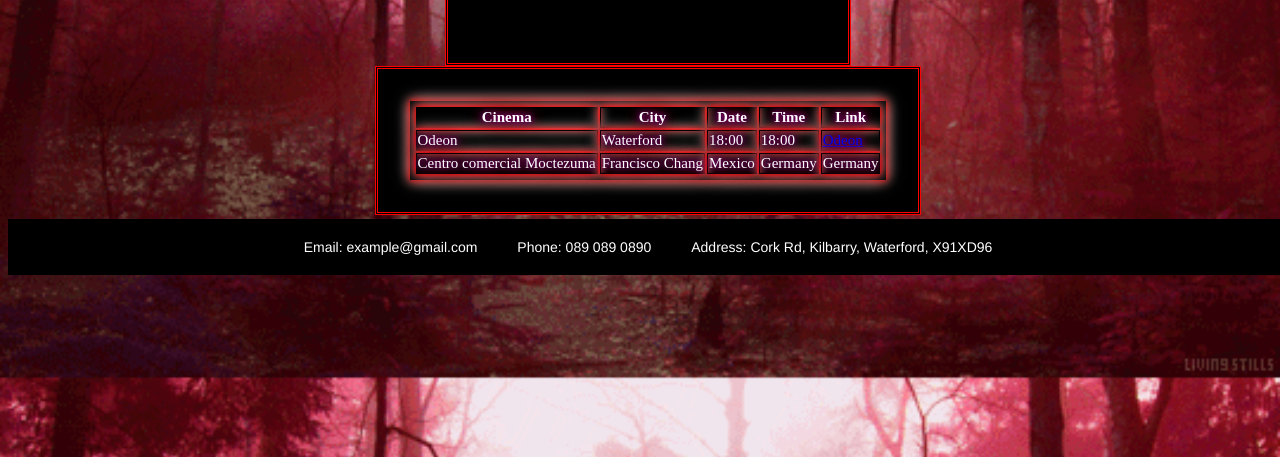
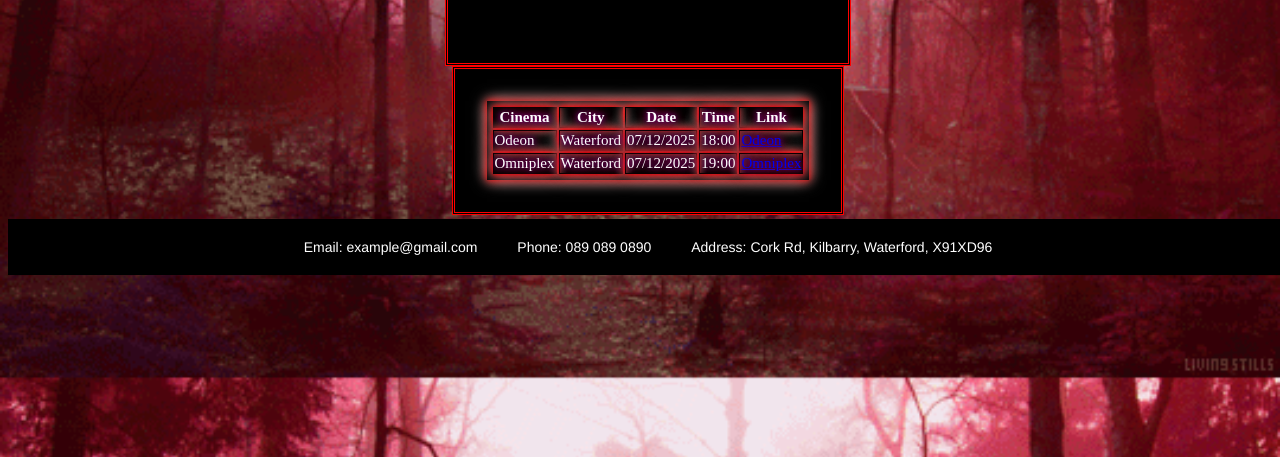
Before and after one commit to NayfinMoeran/ca-nm-2, a plain HTML site: page Tickets-&-Showtimes.html in a window 1280 px wide. Shown: the part 343-800 px from the top of the page. Drawn offline with Linux system fonts and the light colour scheme.

Commit message:
Update Tickets-&-Showtimes.html

```diff
--- a/Tickets-&-Showtimes.html
+++ b/Tickets-&-Showtimes.html
@@ -74,16 +74,16 @@
   <tr>
     <td>Odeon</td>
     <td>Waterford</td>
-    <td>18:00</td>
+    <td>07/12/2025</td>
 	<td>18:00</td>
 	<td><a href="https://www.odeoncinemas.ie/cinemas/waterford/">Odeon</a></td>
   </tr>
   <tr>
-    <td>Centro comercial Moctezuma</td>
-    <td>Francisco Chang</td>
-    <td>Mexico</td>
-	<td>Germany</td>
-	<td>Germany</td>
+    <td>Omniplex</td>
+    <td>Waterford</td>
+    <td>07/12/2025</td>
+	<td>19:00</td>
+	<td><a href="https://www.omniplex.ie/">Omniplex</a></td>
   </tr>
 </table>
 </div>
```
